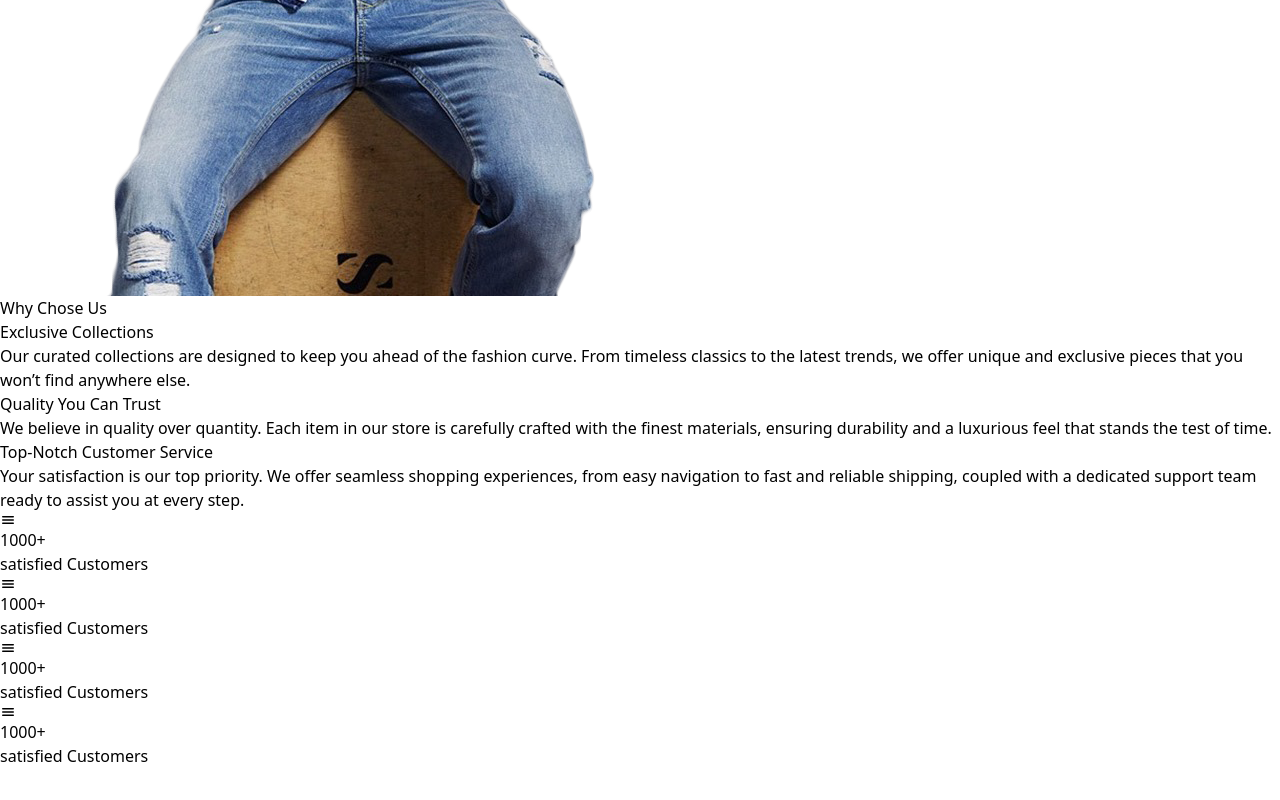
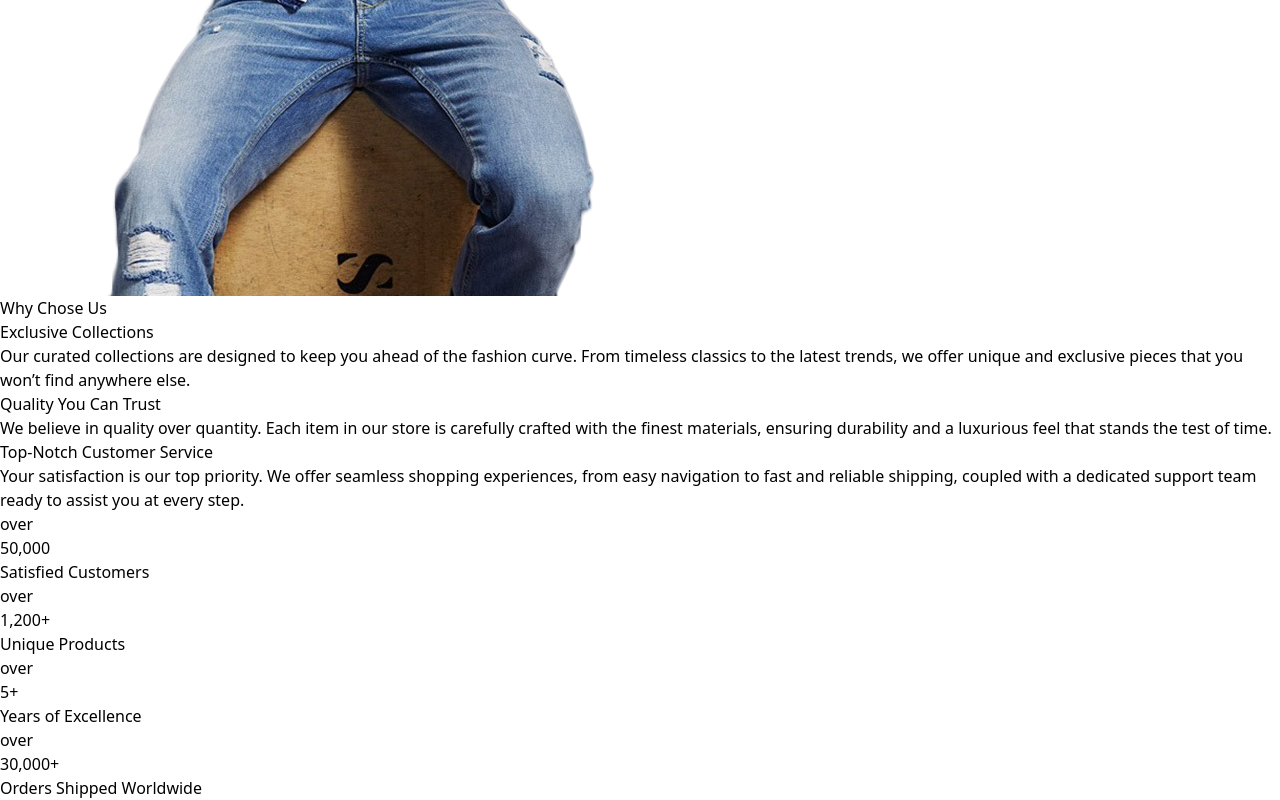
Before and after one commit to muhammadhussain29/E-Commerce-with-React, a React (Vite) app: page / in a window 1280 px wide. Shown: the part 4030-4830 px from the top of the page. Before the commit the page ends 4798 px from the top, so only its background shows below. Built offline with nearby package versions, Linux system fonts and the light colour scheme.

Commit message:
updated design in Why-choose-us section

```diff
--- a/src/App.jsx
+++ b/src/App.jsx
@@ -11,7 +11,6 @@ const App = () => {
     <Hero/>
     <WhyUs/>
     <Stats/>
-    {/* <div className="py-10"></div> */}
     </>
   )
 }
--- a/src/Components/Hero.jsx
+++ b/src/Components/Hero.jsx
@@ -191,7 +191,7 @@ const Hero = () => {
   ]
 
   return (
-    <div className='relative top-0 w-full md:h-screen md:pb-0 pb-20 bg-zinc-300'>
+    <div className='relative top-0 w-full md:h-screen md:pb-0 pb-20 bg-zinc-200'>
 
       <button onClick={prevSlide} className='absolute top-1/2 md:left-6 left-1 z-50 rounded-full bg-orange-500 hover:bg-orange-700 text-white font-bold w-8 md:h-11 h-8 md:w-11 md:text-xl text-base justify-center text-center items-center flex'>{"<"}</button>
       <button onClick={nextSlide} className='absolute top-1/2 md:right-6 right-1 z-50 rounded-full bg-orange-500 hover:bg-orange-700 text-white font-bold w-8 md:h-11 h-8 md:w-11 md:text-xl text-base justify-center text-center items-center flex'>{">"}</button>
--- a/src/Components/Stats.jsx
+++ b/src/Components/Stats.jsx
@@ -1,14 +1,48 @@
 import React from 'react'
 import StatsCard from './StatsCard';
 
+// Happy Customers Served: "Over 50,000 Satisfied Customers"
+// Highlight the number of happy customers who have shopped with you, showcasing your reliability and trustworthiness.
+
+// Products Available: "1,200+ Unique Products Listed"
+// Emphasize the variety in your catalog by displaying the total number of products available for customers to browse.
+
+// Years of Experience: "5+ Years of Fashion Excellence"
+// Show the longevity and experience of your brand in the fashion industry, which can reassure customers about your expertise.
+
+// Orders Shipped Globally: "30,000+ Orders Shipped Worldwide"
+// Indicate the global reach of your brand by showing the number of orders shipped internationally, conveying your capability to cater to a worldwide audience.
+
+const data = [
+  {
+    icon:"Over",
+    num:"50,000",
+    txt:"Satisfied Customers",
+  },
+  {
+    icon:"Over",
+    num:"1,200+",
+    txt:"Unique Products",
+  },
+  {
+    icon:"Over",
+    num:"5+",
+    txt:" Years of Excellence",
+  },
+  {
+    icon:"Over",
+    num:"30,000+",
+    txt:"Orders Shipped Worldwide",
+  }
+]
+
 const stats = () => {
   return (
-    <div className=' py-10 px-20 bg-zinc-300 text-white'>
-        <div className='flex justify-around items-center'>
-            <StatsCard/>
-            <StatsCard/>
-            <StatsCard/>
-            <StatsCard/>
+    <div className=' py-10 px-20 bg-zinc-200 text-white'>
+        <div className='flex justify-between gap-20 flex-nowrap'>
+          {data.map((elem,index)=>{
+            return <StatsCard key={index} data={elem}/>
+          })}
         </div>
     </div>
   )
--- a/src/Components/StatsCard.jsx
+++ b/src/Components/StatsCard.jsx
@@ -3,10 +3,11 @@ import { IoMenu } from "react-icons/io5";
 
 const StatsCard = (props) => {
   return (
-    <div className="bg-zinc-100 flex flex-col items-center text-zinc-700 p-3 rounded-xl">
-                <IoMenu className='text-4xl '/>
-                <h3 className='text-4xl uppercase font-bold tracking-wide text-orange-500'>1000+</h3>
-                <h6 className='text-lg uppercase tracking-tight'>satisfied Customers</h6>
+    <div className="bg-zinc-100 flex flex-col w-auto items-center text-zinc-700 p-3 rounded-xl">
+                {/* <IoMenu className='text-4xl '/> */}
+                <h6 className='text-lg uppercase text-center text-nowrap'>over</h6>
+                <h3 className='text-4xl uppercase font-bold tracking-wide text-orange-500 text-center text-nowrap'>{props.data.num}</h3>
+                <h6 className='text-lg uppercase tracking-tighter text-center text-nowrap'>{props.data.txt}</h6>
             </div>
   )
 }
--- a/src/Components/WhyUs.jsx
+++ b/src/Components/WhyUs.jsx
@@ -1,23 +1,5 @@
 import React from 'react'
 import WhyUsCard from './WhyUsCard'
-
-// Exclusive and Trendsetting Collections: Our curated collections are designed to keep you ahead of the fashion curve. From timeless classics to the latest trends, we offer unique and exclusive pieces that you won’t find anywhere else.
-
-// Unmatched Quality and Craftsmanship: We believe in quality over quantity. Each item in our store is carefully crafted with the finest materials, ensuring durability and a luxurious feel that stands the test of time.
-
-// Exceptional Customer Experience: Your satisfaction is our top priority. We offer seamless shopping experiences, from easy navigation to fast and reliable shipping, coupled with a dedicated support team ready to assist you at every step.
-
-// Happy Customers Served: "Over 50,000 Satisfied Customers"
-// Highlight the number of happy customers who have shopped with you, showcasing your reliability and trustworthiness.
-
-// Products Available: "1,200+ Unique Products Listed"
-// Emphasize the variety in your catalog by displaying the total number of products available for customers to browse.
-
-// Years of Experience: "5+ Years of Fashion Excellence"
-// Show the longevity and experience of your brand in the fashion industry, which can reassure customers about your expertise.
-
-// Orders Shipped Globally: "30,000+ Orders Shipped Worldwide"
-// Indicate the global reach of your brand by showing the number of orders shipped internationally, conveying your capability to cater to a worldwide audience.
 
 const data = [
     {
@@ -39,7 +21,7 @@ const WhyUs = () => {
         <div className='px-20 pt-20 text-white'>
             <h2 className='text-5xl text-orange-500 capitalize font-bold text-center '>Why Chose Us</h2>
             <div className="w-40 py-0.5 mt-3 rounded-full mx-auto bg-orange-500"></div>
-            <div className="flex justify-between justify-items-stretch items-stretch  my-14">
+            <div className="flex justify-between justify-items-stretch items-stretch flex-wrap my-14">
                 {data.map((elem, index) => {
                     return <WhyUsCard key={index} data={elem} />
                 })}
```
